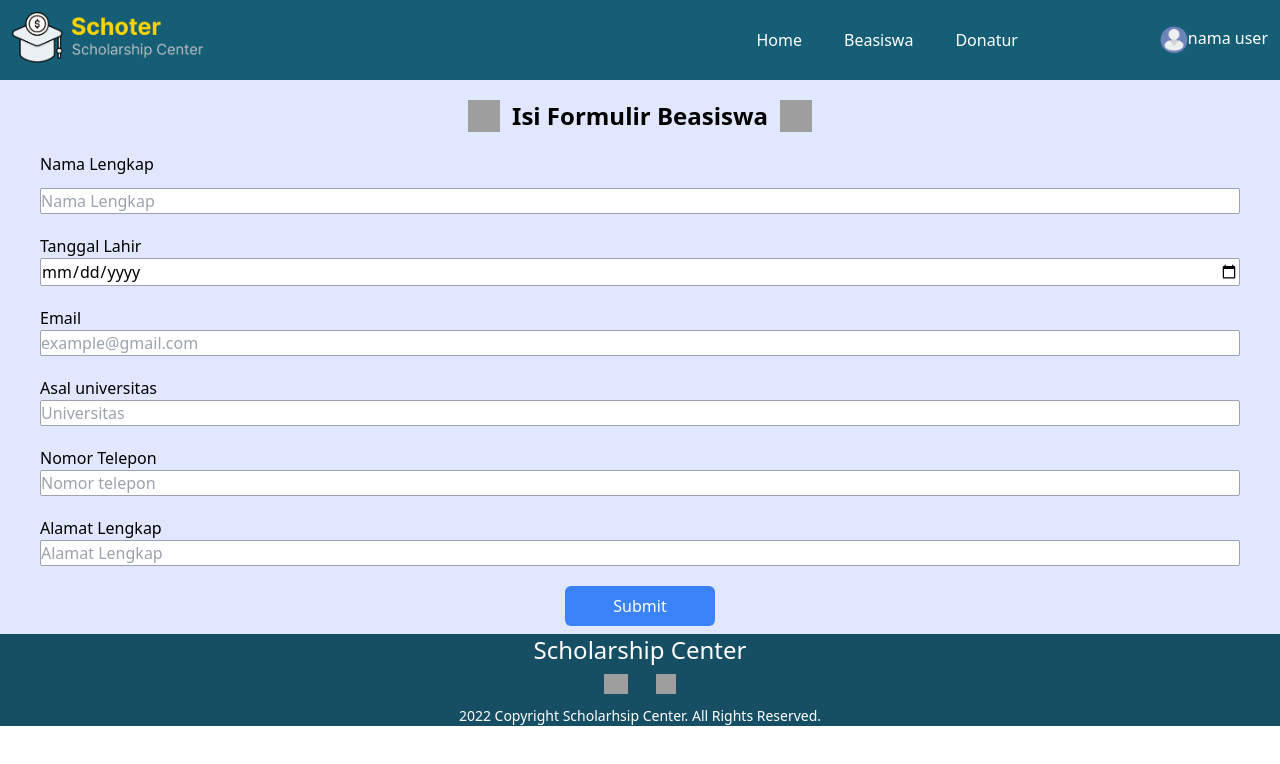
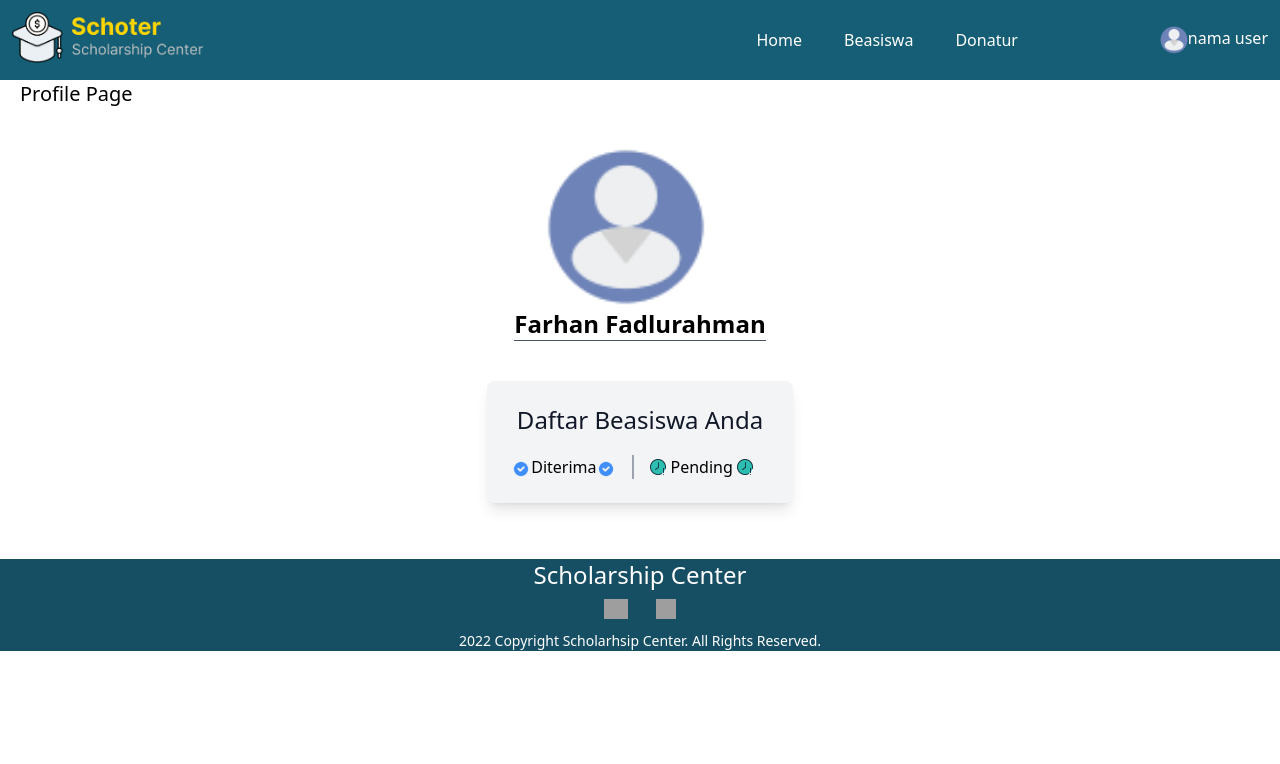
Before and after one commit to rg-km/final-project-engineering-33, a React (Create React App) app in the folder frontend/: page / in a window 1280 px wide. Shown: the top 764 px of the page. Built offline with nearby package versions, Linux system fonts and the light colour scheme; grey boxes are pictures that could not be loaded.

Commit message:
update slicing profile page

```diff
--- a/frontend/src/App.js
+++ b/frontend/src/App.js
@@ -4,12 +4,13 @@ import Home from './pages/Home';
 import LoginPage from './pages/LoginPage';
 import BeasiswaPage from './pages/BeasiswaPage';
 import FormBeasiswa from './pages/FormBeasiswa';
+import ProfilePage from './pages/ProfilePage';
 
 function App() {
   return (
     <>
       <Router>
-        <FormBeasiswa/>
+        <ProfilePage/>
       </Router>
     </>
   );
--- a/frontend/src/pages/ProfilePage.jsx
+++ b/frontend/src/pages/ProfilePage.jsx
@@ -1,11 +1,49 @@
 import React from 'react'
+import Footer from '../components/footer/Footer'
 import Navbar from '../components/Navbar/Navbar'
 
 export default function ProfilePage(){
     return(
         <>
             <Navbar/>
-            <div className="">profile page</div>
+            <div className="ml-5 font-medium text-xl">Profile Page</div>
+            <div className="flex justify-center">
+                <div className='border-b border-gray-600'>
+                    <img src="./images/user.png" className='md:w-40 md:h-40 w-24 h-24 md:mt-10 mt-4 md:ml-8 ml-16' alt="" />
+                    <p className='font-semibold text-2xl'>Farhan Fadlurahman</p>
+                </div>
+            </div>
+            <div class="flex justify-center mt-10 mb-14">
+                <div class="block p-6 rounded-lg shadow-lg bg-gray-100 md:w-xl lg:w-2xl max-w-sm">
+                    <h5 class="text-gray-900 text-2xl leading-tight font-medium mb-2 text-center">Daftar Beasiswa Anda</h5>
+                    <div className="flex justify-center gap-4 mt-5">
+                        <div className="flex justify-center ">
+                            {/* beasiswa diterima */}
+                            <div>
+                                <div className="flex">
+                                    <img src="./images/ceklist-icon.svg" className='w-5 h-5 mt-1' alt="" />
+                                    <p className='font-medium'>Diterima</p>
+                                    <img src="./images/ceklist-icon.svg" className='w-5 h-5 mt-1' alt="" />
+                                </div>
+                            </div>
+                        </div>
+                        <div className='border-r-2 border-gray-400'></div>
+                        <div className="flex justify-center">
+                            {/* beasiswa pending */}
+                            <div>
+                                <div className="flex">
+                                    <img src="./images/pending-icon.svg" className='w-4 h-4 mt-1' alt="" />
+                                    <p className='px-1 font-medium'>Pending</p>
+                                    <img src="./images/pending-icon.svg" className='w-4 h-4 mt-1' alt="" />
+                                </div>
+                            </div>
+                        </div>
+                        <div className="flex justify-center"></div>
+                    </div>
+                </div>
+            </div>
+
+            <Footer/>
 
         </>
     )
```
